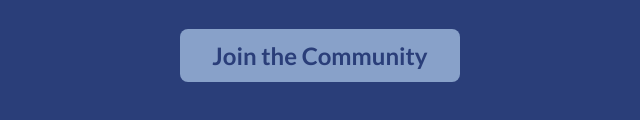
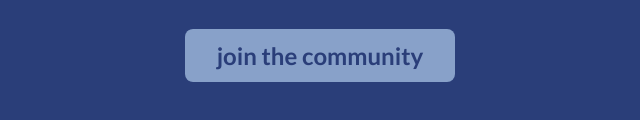
Before and after one commit to dubwoah/pebble-site, a plain HTML site: page index.html in a window 1280 px wide. Shown: the part 466-586 px from the top of the page, 320-960 px from the left. Drawn offline with Linux system fonts and the light colour scheme.

Commit message:
Update index.html

```diff
--- a/index.html
+++ b/index.html
@@ -65,6 +65,6 @@
 </head>
 <body>
   <img src="pebble_logo.png" alt="Pebble Logo" class="logo"/>
-  <a href="https://docs.google.com/forms/d/e/1FAIpQLSdse--zvKxQh670OJyvOJKVh4UNIwGJ2-euVdKCHIWfaV57EA/viewform" target="_blank" class="join-button">Join the Community</a>
+  <a href="https://docs.google.com/forms/d/e/1FAIpQLSdse--zvKxQh670OJyvOJKVh4UNIwGJ2-euVdKCHIWfaV57EA/viewform" target="_blank" class="join-button">join the community</a>
 </body>
 </html>
```
